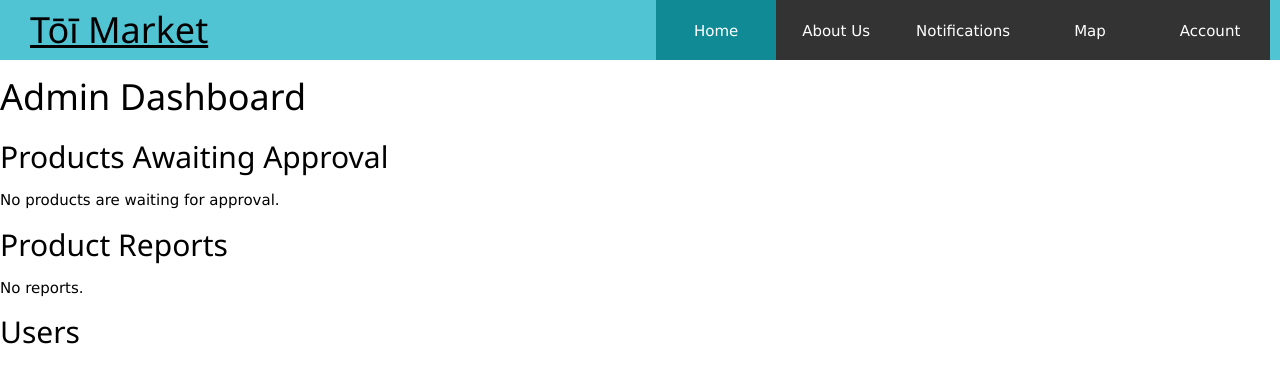
After one commit to rosiephandang/Flask---TOI-Market, a Flask app: template templates/admin_signed_in.html in a window 1280 px wide. The commit adds this page. Shown: the top 383 px of the page. Run offline with Flask 3, Linux system fonts and the light colour scheme; the template is opened without the code that fills it, so the values that code supplies are empty.

Commit message:
aadmin setup basic done

```diff
--- a/app.py
+++ b/app.py
@@ -38,28 +38,38 @@ def query_db(query, args=(), one=False):
 def home():
     search = request.args.get('search', '').strip()
     if search:
-        products = query_db("SELECT products.*, users.username AS seller_username FROM products INNER JOIN users ON products.seller_key = users.user_id WHERE products.product_name LIKE ? OR products.description LIKE ?  OR users.username LIKE ? AND products.status != 'deleted' ORDER BY products.date_posted DESC", (
+        products = query_db("SELECT products.*, users.username AS seller_username FROM products INNER JOIN users ON products.seller_key = users.user_id WHERE (products.product_name LIKE ? OR products.description LIKE ?  OR users.username LIKE ?) AND products.status IN ('available', 'sold') ORDER BY products.date_posted DESC", (
             '%' + search + '%',
             '%' + search + '%',
             '%' + search + '%'
         ))
     else:
-        products = query_db("SELECT products.*, users.username AS seller_username FROM products INNER JOIN users ON products.seller_key = users.user_id WHERE products.status != 'deleted'ORDER BY products.date_posted DESC")
+        products = query_db("SELECT products.*, users.username AS seller_username FROM products INNER JOIN users ON products.seller_key = users.user_id WHERE products.status IN ('available', 'sold') ORDER BY products.date_posted DESC")
     return render_template("home.html", products=products, search=search)
 
 @app.route('/signed_in')
 def home_signed_in():
     search = request.args.get('search', '').strip()
     if search:
-        products = query_db("SELECT products.*, users.username AS seller_username FROM products INNER JOIN users ON products.seller_key = users.user_id WHERE products.product_name LIKE ? OR products.description LIKE ?  OR users.username LIKE ? AND products.status != 'deleted' ORDER BY products.date_posted DESC", (
+        products = query_db("SELECT products.*, users.username AS seller_username FROM products INNER JOIN users ON products.seller_key = users.user_id WHERE (products.product_name LIKE ? OR products.description LIKE ?  OR users.username LIKE ?) AND products.status IN ('available', 'sold') ORDER BY products.date_posted DESC", (
             '%' + search + '%',
             '%' + search + '%',
             '%' + search + '%'
         ))
     else:
-        products = query_db("SELECT products.*, users.username AS seller_username FROM products INNER JOIN users ON products.seller_key = users.user_id WHERE products.status != 'deleted' ORDER BY products.date_posted DESC")
+        products = query_db("SELECT products.*, users.username AS seller_username FROM products INNER JOIN users ON products.seller_key = users.user_id WHERE products.status IN ('available', 'sold') ORDER BY products.date_posted DESC")
         users = query_db("SELECT users.*, users.username AS seller_username FROM users INNER JOIN products ON users.user_id = products.seller_key")
-    return render_template("home_signed_in.html", products=products, users=users, search=search)
+    return render_template("home_signed_in.html", products=products, search=search)
+
+@app.before_request
+def check_active_user():
+    user_id = session.get('user_id')
+    if user_id:
+        user = query_db("SELECT is_active FROM users WHERE user_id = ?",(user_id,), one=True)
+        if not user or user['is_active'] != 1:
+            session.clear()
+            flash("Your account has been disabled by an administrator.")
+            return redirect(url_for('login'))
 
 @app.route('/product/<int:product_id>')
 def product(product_id):
@@ -109,7 +119,8 @@ def product_signed_in(product_id):
 @app.route('/notifications_signed_in/<int:user_id>')
 def notifications_signed_in(user_id):
     notifications = query_db("SELECT alerts.*, offers.offer_id,offers.offer_price, offers.status AS offer_status, offers.seller_key, offers.byer_key, offers.seller_message, products.product_name, seller.username AS seller_username, meetups.meetup_id,meetups.meetup_time, meetups.location_key, locations.location_name,locations.description AS location_description FROM alerts INNER JOIN offers ON alerts.offer_key = offers.offer_id INNER JOIN products ON offers.product_key = products.product_id INNER JOIN users AS seller ON offers.seller_key = seller.user_id  LEFT JOIN meetups ON offers.offer_id = meetups.offer_key LEFT JOIN locations ON meetups.location_key = locations.location_id WHERE alerts.user_key = ? ORDER BY alerts.date_created DESC, alerts.alert_id DESC", (user_id,))
-    return render_template("notifications_signed_in.html",notifications=notifications, user_id=user_id)
+    admin_notifications = query_db("SELECT admin_notifications.*,products.product_name FROM admin_notifications LEFT JOIN products ON admin_notifications.product_id = products.product_id WHERE admin_notifications.user_id = ? ORDER BY admin_notifications.date_created DESC, admin_notifications.notification_id DESC",(user_id,))
+    return render_template("notifications_signed_in.html",notifications=notifications, user_id=user_id, admin_notifications=admin_notifications)
 
 @app.route('/seller_profile_signed_in/<int:user_id>')
 def seller_profile_signed_in(user_id):
@@ -165,6 +176,7 @@ def signup():
                 db.commit()
                 # log the user in immeadiately after signup by storing ID
                 session['user_id'] = cursor.lastrowid
+                session['is_admin'] = 0
                 flash('You have successfully created an account on TOI Market!')
                 return redirect(url_for('home_signed_in'))
     return render_template('signup.html', msg=msg)
@@ -184,11 +196,14 @@ def login():
             user = query_db(sql, (email,),one=True)
             if user:
                 #we got a user!!
+                if user['is_active'] != 1:
+                    msg = "This account has been disabled."
                 #check password matches-
-                if check_password_hash(user['password'],password):
+                elif check_password_hash(user['password'],password):
                     #we are logged in successfully
                     #Store the username in the session
                     session['user_id'] = user['user_id']
+                    session['is_admin'] = user['is_admin']
                     flash("Logged in successfully!")
                     return redirect(url_for('home_signed_in'))
                 else:
@@ -214,9 +229,9 @@ def logout():
 @app.route('/like/<int:product_id>', methods=['POST'])
 def like_product(product_id):
     user_id = session.get('user_id')
-    #if not user_id:
-        #flash("You must be logged in to like products.")
-        #return redirect(url_for('login'))
+    if not user_id:
+        flash("You must be logged in to like products.")
+        return redirect(url_for('login'))
     alr_liked = query_db("SELECT * FROM product_likes WHERE product_id = ? AND user_id = ?", (product_id, user_id), one=True)
     db = get_db()
     if alr_liked:
@@ -253,7 +268,7 @@ def add_product():
         user_id = session['user_id']
         today = date.today().isoformat()
         db = get_db()
-        db.execute("INSERT INTO products (product_name, description, price_suggested, seller_key, image_url, date_posted, status, health_hazards, likes) VALUES (?, ?, ?, ?, ?, ?, ?, ?, ?)", (product_name, description, price, user_id, '/static/uploads/' + filename, today,'available', hazards, 0))
+        db.execute("INSERT INTO products (product_name, description, price_suggested, seller_key, image_url, date_posted, status, health_hazards, likes) VALUES (?, ?, ?, ?, ?, ?, ?, ?, ?)", (product_name, description, price, user_id, '/static/uploads/' + filename, today,'pending', hazards, 0))
         db.commit()
         flash("Your product has been added!")
         return redirect(url_for('userprofile_signed_in', user_id=user_id))
@@ -358,5 +373,112 @@ def change_product_status(product_id):
     flash(flash_message)
     return redirect(url_for('product_signed_in', product_id=product_id))
 
+# admin routes
+@app.route('/admin')
+def admin_dashboard():
+    user_id = session.get('user_id')
+    if not user_id:
+        return redirect(url_for('login'))
+    user = query_db("SELECT * FROM users WHERE user_id = ?",(user_id,), one=True)
+    if not user or user['is_admin'] != 1:
+        flash("You do not have permission to access the admin page.")
+        return redirect(url_for('home_signed_in'))
+    pending_products = query_db("SELECT products.*, users.username AS seller_username FROM products INNER JOIN users ON products.seller_key = users.user_id WHERE products.status = 'pending' ORDER BY products.date_posted DESC")
+    reports = query_db("SELECT reports.*, products.product_name, products.image_url, users.username AS reporter_username FROM reports INNER JOIN products ON reports.product_id = products.product_id INNER JOIN users ON reports.user_id = users.user_id ORDER BY reports.date_reported DESC")
+    users = query_db("SELECT * FROM users ORDER BY username")
+    return render_template('admin_signed_in.html',pending_products=pending_products, reports=reports, users=users)
+
+@app.route('/admin/approve_product/<int:product_id>', methods=['POST'])
+def approve_product(product_id):
+    user_id = session.get('user_id')
+    admin = query_db("SELECT * FROM users WHERE user_id = ?",(user_id,),one=True)
+    if not admin or admin['is_admin'] != 1:
+        flash("You do not have permission to do this.")
+        return redirect(url_for('home_signed_in'))
+    db = get_db()
+    product = query_db("SELECT * FROM products WHERE product_id = ?",(product_id,),one=True)
+    if not product:
+        flash("Product not found.")
+        return redirect(url_for('admin_dashboard'))
+    db.execute("UPDATE products SET status = 'available' WHERE product_id = ?",(product_id,))
+    db.execute("INSERT INTO admin_notifications (user_id, product_id, message, date_created) VALUES (?, ?, ?, ?)",(product['seller_key'],product_id, f"Your product '{product['product_name']}' has been approved and is now visible on Tōī Market.", date.today().isoformat()))
+    db.commit()
+    flash("Product approved.")
+    return redirect(url_for('admin_dashboard'))
+
+@app.route('/admin/delete_product/<int:product_id>', methods=['POST'])
+def admin_delete_product(product_id):
+    admin_id = session.get('user_id')
+    admin = query_db("SELECT * FROM users WHERE user_id = ?", (admin_id,), one=True)
+    if not admin or admin['is_admin'] != 1:
+        flash("You do not have permission to do this.")
+        return redirect(url_for('home_signed_in'))
+    product = query_db("SELECT * FROM products WHERE product_id = ?", (product_id,), one=True)
+    if not product:
+        flash("Product not found.")
+        return redirect(url_for('admin_dashboard'))
+    db = get_db()
+    # delete/hide product
+    db.execute("UPDATE products SET status = 'deleted' WHERE product_id = ?",(product_id,))
+    db.execute("DELETE FROM reports WHERE product_id = ?",(product_id,))
+    # go tell seller
+    db.execute("INSERT INTO admin_notifications (user_id, product_id, message, date_created) VALUES (?, ?, ?, ?)",(product['seller_key'],
+            product_id, f"Your product '{product['product_name']}' was removed by an administrator.", date.today().isoformat()))
+    db.commit()
+    flash("Product deleted and seller notified.")
+    return redirect(url_for('admin_dashboard'))
+
+
+@app.route('/admin/delete_user/<int:user_id>', methods=['POST'])
+def admin_delete_user(user_id):
+    admin_id = session.get('user_id')
+    admin = query_db("SELECT * FROM users WHERE user_id = ?",(admin_id,),one=True)
+    if not admin or admin['is_admin'] != 1:
+        flash("You do not have permission to do this.")
+        return redirect(url_for('home_signed_in'))
+    if user_id == admin_id:
+        flash("You cannot delete your own admin account.")
+        return redirect(url_for('admin_dashboard'))
+    user = query_db("SELECT * FROM users WHERE user_id = ?",(user_id,), one=True)
+    if not user:
+        flash("User not found.")
+        return redirect(url_for('admin_dashboard'))
+    db = get_db()
+    db.execute("UPDATE users SET is_active = 0 WHERE user_id = ?",(user_id,))
+    db.commit()
+    flash("User account disabled.")
+    return redirect(url_for('admin_dashboard'))
+
+# users reporting products route
+@app.route('/report_product/<int:product_id>', methods=['POST'])
+def report_product(product_id):
+    user_id = session.get('user_id')
+    if not user_id:
+        flash("You must be logged in to report a product.")
+        return redirect(url_for('login'))
+    product = query_db("SELECT * FROM products WHERE product_id = ?",(product_id,),one=True)
+    if not product:
+        flash("Product not found.")
+        return redirect(url_for('home_signed_in'))
+    reason = request.form.get('reason', '').strip()
+    if not reason:
+        flash("Please provide a reason for the report.")
+        return redirect(url_for('product_signed_in', product_id=product_id))
+    if product['seller_key'] == user_id:
+        flash("You cannot report your own product.")
+        return redirect(url_for('product_signed_in',product_id=product_id))
+    existing_report = query_db("SELECT * FROM reports WHERE product_id = ? AND user_id = ?",(product_id, user_id),one=True)
+    if existing_report:
+        flash("You have already reported this product.")
+        return redirect(url_for('product_signed_in', product_id=product_id))
+    db = get_db()
+    db.execute("INSERT INTO reports (product_id, user_id, reason, date_reported) VALUES (?, ?, ?, ?)",(product_id, user_id, reason, date.today().isoformat()))
+    db.commit()
+    flash("Product reported to an administrator.")
+    return redirect(url_for('product_signed_in', product_id=product_id))
+
+
+
+
 if __name__ == "__main__":
     app.run(debug=True)
--- /dev/null
+++ b/templates/admin_signed_in.html
@@ -0,0 +1,65 @@
+{% extends "layout_signed_in.html" %}
+
+{% block body %}
+
+<div class="admin-page">
+    <h1>Admin Dashboard</h1>
+    <section class="admin-section">
+        <h2>Products Awaiting Approval</h2>
+        {% for product in pending_products %}
+        <div class="admin-product">
+            <img src="{{ product['image_url'] }}" alt="{{ product['product_name'] }}">
+            <div>
+                <h3>{{ product['product_name'] }}</h3>
+                <p>Seller: {{ product['seller_username'] }}</p>
+                <p>${{ product['price_suggested'] }}</p>
+                <p>{{ product['description'] }}</p>
+                <form action="{{ url_for('approve_product', product_id=product['product_id']) }}" method="POST">
+                    <button type="submit">Approve</button>
+                </form>
+                <form action="{{ url_for('admin_delete_product', product_id=product['product_id']) }}" method="POST">
+                    <button type="submit">Delete</button>
+                </form>
+            </div>
+        </div>
+        {% else %}
+        <p>No products are waiting for approval.</p>
+        {% endfor %}
+    </section>
+
+    <section class="admin-section">
+        <h2>Product Reports</h2>
+        {% for report in reports %}
+        <div class="admin-report">
+            <h3>{{ report['product_name'] }}</h3>
+            <p>Reported by: {{ report['reporter_username'] }}</p>
+            <p>Reason: {{ report['reason'] }}</p>
+            <p>Date: {{ report['date_reported'] }}</p>
+            <form action="{{ url_for('admin_delete_product', product_id=report['product_id']) }}" method="POST">
+                <button type="submit">Delete Product</button>
+            </form>
+        </div>
+        {% else %}
+        <p>No reports.</p>
+        {% endfor %}
+    </section>
+
+    <section class="admin-section">
+        <h2>Users</h2>
+        {% for user in users %}
+        <div class="admin-user">
+            <p>{{ user['username'] }}:{{ user['email'] }}</p>
+            {% if user['is_active'] == 1 %}
+                {% if user['is_admin'] != 1 %}
+                <form action="{{ url_for('admin_delete_user', user_id=user['user_id']) }}" method="POST">
+                    <button type="submit">Disable User</button>
+                </form>
+                {% endif %}
+            {% else %}
+                <p>Account disabled</p>
+            {% endif %}
+        </div>
+        {% endfor %}
+    </section>
+</div>
+{% endblock %}
--- a/templates/layout_signed_in.html
+++ b/templates/layout_signed_in.html
@@ -19,7 +19,10 @@
 
     <ul>
         <li><a href="{{ url_for('home_signed_in') }}" class="active">Home</a></li>
-
+        {% if session.get('user_id') and session.get('is_admin') %}
+            <li><a href="{{ url_for('admin_dashboard') }}">Admin</a>
+            </li>
+        {% endif %}
         <!--just normal layout now guys -->
         <li><a href="{{ url_for('about_us_signed_in', user_id=session['user_id']) }} " class="active1" >About Us</a></li>
         <li><a href="{{ url_for('notifications_signed_in', user_id=session['user_id']) }} " class="active2" >Notifications</a></li>
```
Also changed, not shown: templates/notifications_signed_in.html (+14 -3 lines), templates/product_signed_in.html (+14 -0 lines), database.db, 1 other file.
